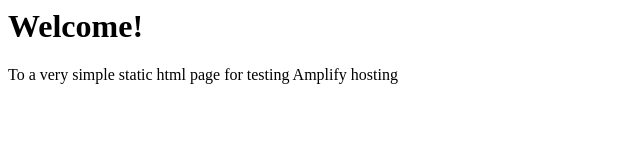
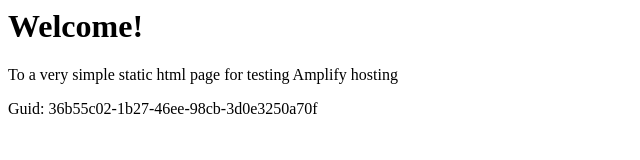
Before and after one commit to aws-aemilia-bom/Github-PR-Commit-Integration-Test-DoNotTouch-v1-preprod-ap-south-1, a website: page src/index.html in a window 1280 px wide. Shown: the whole page, without its empty margins (0-640 px from the left). Drawn offline with Linux system fonts and the light colour scheme.

Commit message:
commit from integ tests

```diff
--- a/src/index.html
+++ b/src/index.html
@@ -1,3 +1,5 @@
+
+
 <html lang="en">
 
 <head>
@@ -10,6 +12,6 @@
 <body>
     <h1>Welcome!</h1>
     <p>To a very simple static html page for testing Amplify hosting</p>
-</body>
+    <p>Guid: 36b55c02-1b27-46ee-98cb-3d0e3250a70f</p></body>
 
 </html>
```
